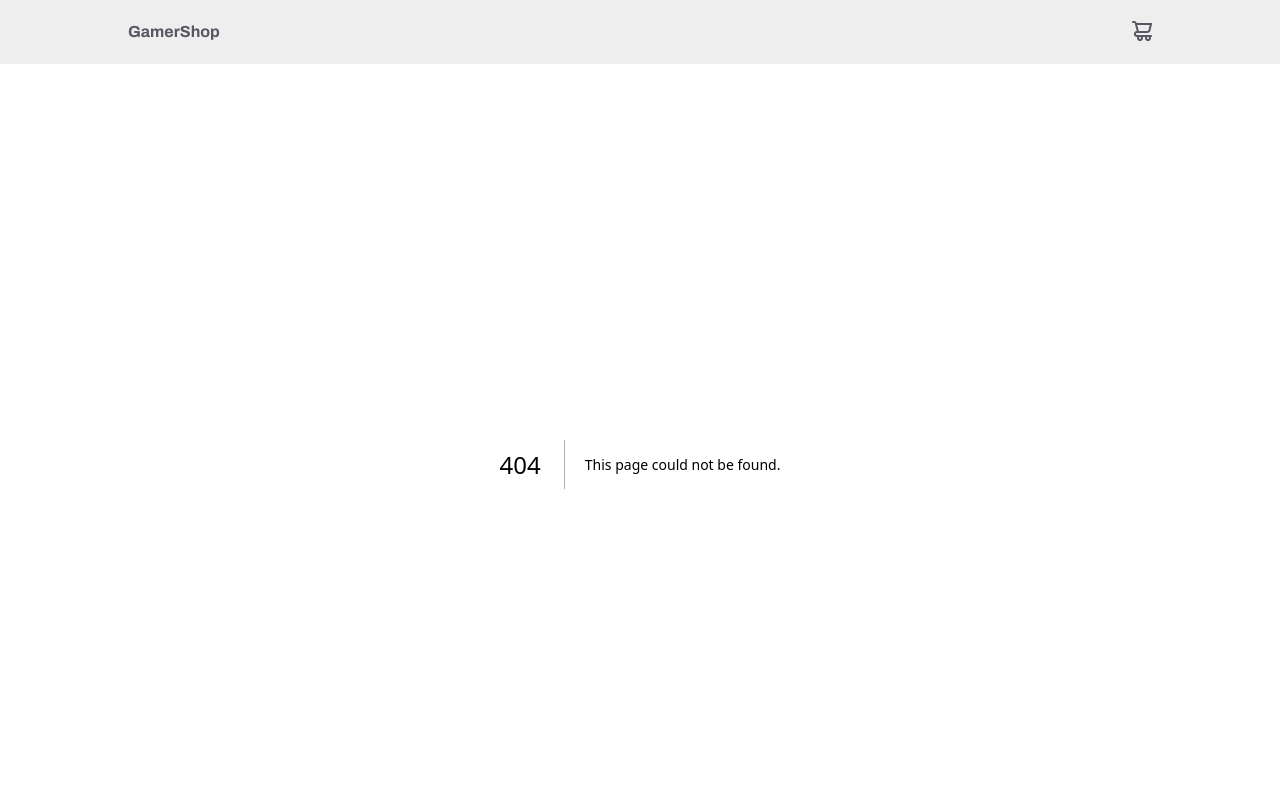
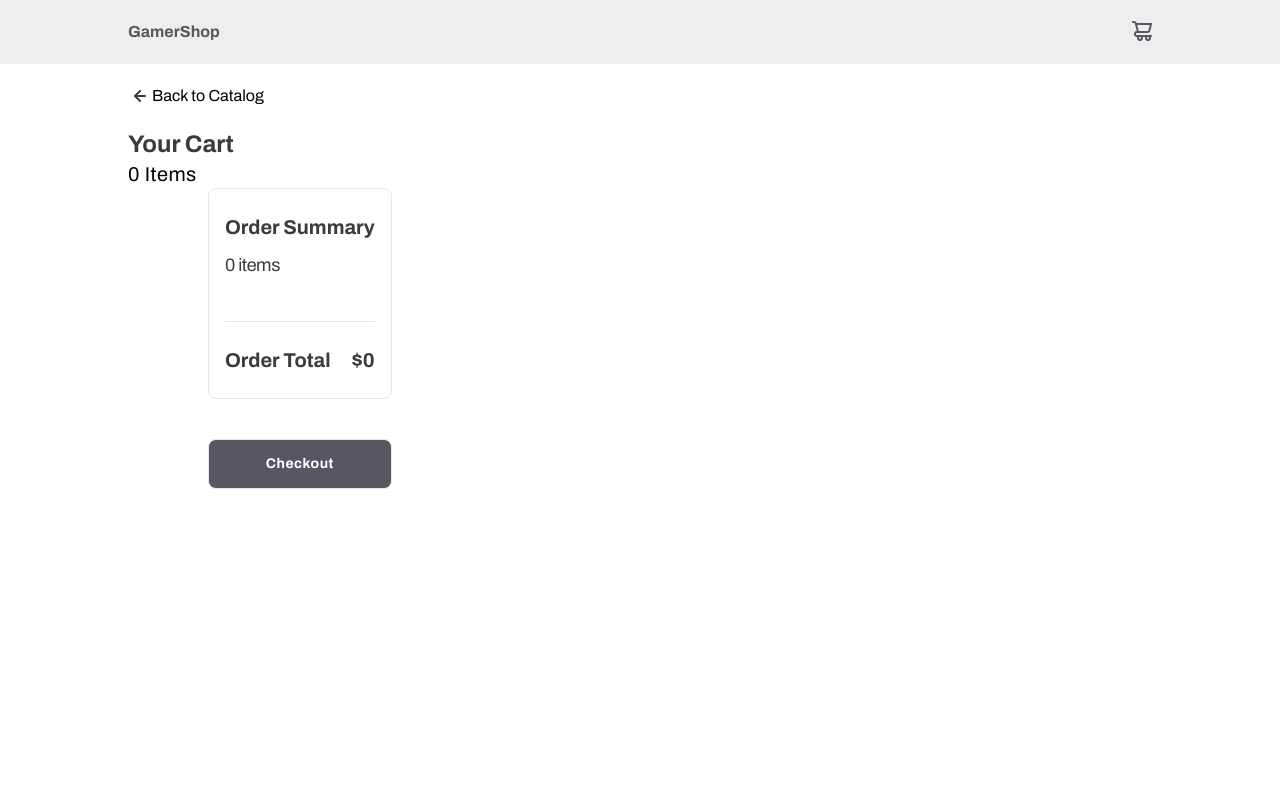
Before and after one commit to ReleaseTheCode/ad-frontend-test, a Next.js app: page /cart in a window 1280 px wide. Before the commit this address had no page. Shown: the top 800 px of the page. Built offline with nearby package versions, Linux system fonts and the light colour scheme.

Commit message:
feat: add shopping cart page

```diff
--- /dev/null
+++ b/src/app/cart/page.tsx
@@ -0,0 +1,16 @@
+import Link from "next/link";
+import { LeftArrow } from "@/components/miscellaneous/LeftArrow";
+import { CartWrapper } from "@/components/ui/CartWrapper";
+
+export default async function Cart() {
+  return (
+    <main className='min-h-screen w-full px-6 md:px-32 '>
+      <Link href='/' className="flex py-5">
+        <LeftArrow />
+        Back to Catalog
+      </Link>
+      <h1 className="font-bold text-2xl text-[#3B3B3B]">Your Cart</h1>
+      <CartWrapper />
+    </main>
+  )
+}
--- a/src/app/globals.css
+++ b/src/app/globals.css
@@ -1,3 +1,11 @@
 @tailwind base;
 @tailwind components;
 @tailwind utilities;
+
+.btn-primary {
+  @apply border bg-[#585660] text-white rounded-lg opacity-100 py-4
+}
+
+.btn-secondary {
+  @apply border border-black font-bold text-[#3B3B3B] py-2 rounded-lg opacity-100
+}
--- /dev/null
+++ b/src/components/miscellaneous/Cross.tsx
@@ -0,0 +1,9 @@
+
+
+export const Cross = () => {
+  return (
+    <svg width="24" height="24" viewBox="0 0 24 24" fill="none" xmlns="http://www.w3.org/2000/svg">
+      <path d="M13.4099 11.9991L17.7099 7.70909C17.8982 7.52078 18.004 7.26539 18.004 6.99909C18.004 6.73279 17.8982 6.47739 17.7099 6.28909C17.5216 6.10078 17.2662 5.995 16.9999 5.995C16.7336 5.995 16.4782 6.10078 16.2899 6.28909L11.9999 10.5891L7.70994 6.28909C7.52164 6.10078 7.26624 5.995 6.99994 5.995C6.73364 5.995 6.47824 6.10078 6.28994 6.28909C6.10164 6.47739 5.99585 6.73279 5.99585 6.99909C5.99585 7.26539 6.10164 7.52078 6.28994 7.70909L10.5899 11.9991L6.28994 16.2891C6.19621 16.3821 6.12182 16.4927 6.07105 16.6145C6.02028 16.7364 5.99414 16.8671 5.99414 16.9991C5.99414 17.1311 6.02028 17.2618 6.07105 17.3837C6.12182 17.5055 6.19621 17.6161 6.28994 17.7091C6.3829 17.8028 6.4935 17.8772 6.61536 17.928C6.73722 17.9787 6.86793 18.0049 6.99994 18.0049C7.13195 18.0049 7.26266 17.9787 7.38452 17.928C7.50638 17.8772 7.61698 17.8028 7.70994 17.7091L11.9999 13.4091L16.2899 17.7091C16.3829 17.8028 16.4935 17.8772 16.6154 17.928C16.7372 17.9787 16.8679 18.0049 16.9999 18.0049C17.132 18.0049 17.2627 17.9787 17.3845 17.928C17.5064 17.8772 17.617 17.8028 17.7099 17.7091C17.8037 17.6161 17.8781 17.5055 17.9288 17.3837C17.9796 17.2618 18.0057 17.1311 18.0057 16.9991C18.0057 16.8671 17.9796 16.7364 17.9288 16.6145C17.8781 16.4927 17.8037 16.3821 17.7099 16.2891L13.4099 11.9991Z" fill="#8F8F8F"/>
+    </svg>
+  )
+}
--- /dev/null
+++ b/src/components/miscellaneous/LeftArrow.tsx
@@ -0,0 +1,8 @@
+
+export const LeftArrow = () => {
+  return (
+    <svg width="24" height="24" viewBox="0 0 24 24" fill="none" xmlns="http://www.w3.org/2000/svg">
+      <path d="M6.0775 12.3809C6.12509 12.5037 6.19646 12.6158 6.2875 12.7109L11.2875 17.7109C11.3807 17.8042 11.4914 17.8781 11.6132 17.9286C11.7351 17.979 11.8656 18.005 11.9975 18.005C12.2638 18.005 12.5192 17.8992 12.7075 17.7109C12.8007 17.6177 12.8747 17.507 12.9252 17.3852C12.9756 17.2633 13.0016 17.1328 13.0016 17.0009C13.0016 16.7346 12.8958 16.4792 12.7075 16.2909L9.4075 13.0009L16.9975 13.0009C17.2627 13.0009 17.5171 12.8956 17.7046 12.708C17.8921 12.5205 17.9975 12.2661 17.9975 12.0009C17.9975 11.7357 17.8921 11.4813 17.7046 11.2938C17.5171 11.1063 17.2627 11.0009 16.9975 11.0009L9.4075 11.0009L12.7075 7.71091C12.8012 7.61795 12.8756 7.50735 12.9264 7.38549C12.9772 7.26363 13.0033 7.13292 13.0033 7.00091C13.0033 6.8689 12.9772 6.7382 12.9264 6.61634C12.8756 6.49448 12.8012 6.38388 12.7075 6.29091C12.6145 6.19719 12.5039 6.12279 12.3821 6.07202C12.2602 6.02125 12.1295 5.99511 11.9975 5.99511C11.8655 5.99511 11.7348 6.02125 11.6129 6.07202C11.4911 6.12279 11.3805 6.19719 11.2875 6.29091L6.2875 11.2909C6.19646 11.386 6.12509 11.4982 6.0775 11.6209C5.97748 11.8644 5.97748 12.1375 6.0775 12.3809Z" fill="#3B3B3B"/>
+    </svg>
+  )
+}
--- /dev/null
+++ b/src/components/ui/CartWrapper.tsx
@@ -0,0 +1,48 @@
+'use client'
+import { useState } from 'react'
+import { OrderSummary } from './OrderSummary'
+import  { default as localCart } from '../../utils/localCart'
+import { Game } from '@/utils/endpoint'
+import { CheckOutCard } from './CheckOutCard'
+
+export const CartWrapper = () => {
+const {
+    cart,
+    toggleCart
+   } = localCart
+
+  const [shoppingCart, setShoppingCart] = useState<Game[]>(cart())
+
+    const handleDeleteGame = (game:Game) => {
+      toggleCart(game)
+      setShoppingCart(cart())
+    }
+
+  return (
+  <>
+    <p className='text-xl font-normal tracking-wide'>{shoppingCart.length} Items</p>
+    <div className='flex gap-20'>
+      <div className='divide-y mb-12'>
+      {
+        shoppingCart.map( game => (
+          <CheckOutCard
+            key={game.id}
+            item={game}
+            DeleteFromCart={handleDeleteGame}
+          />
+        ) )
+      }
+      </div>
+      <div className='2xl:min-w-[532px]'>
+        <OrderSummary cart={shoppingCart} />
+        <button
+          onClick={()=>console.log('Checkout')}
+          className="w-full btn-primary font-bold text-sm leading-4 tracking-[0.5px] mb-8"
+        >
+          Checkout
+        </button>
+      </div>
+    </div>
+  </>
+  )
+}
--- /dev/null
+++ b/src/components/ui/CheckOutCard.tsx
@@ -0,0 +1,38 @@
+import Image from "next/image"
+import { Game } from '@/utils/endpoint'
+import { Cross } from '../miscellaneous/Cross'
+
+interface Props {
+  item: Game
+  DeleteFromCart: (value: Game) => void
+}
+
+export const CheckOutCard = ({ item, DeleteFromCart}: Props) => {
+
+  return (
+    <div className='py-5 px-4 relative mb-5'>
+      <span className='absolute end-4' onClick={()=>DeleteFromCart(item)}>
+        <Cross/>
+      </span>
+      <div className="relative w-full h-[136px] max-w-[259px] md:w-[256px] h-[240px] mb-5">
+        <Image
+          src={item.image}
+          alt={item.name}
+          className="object-cover overflow-hidden"
+          sizes="(min-width: 768px) 256px, 259px"
+          fill
+        />
+      </div>
+      <p className="text-base text-[#737373] uppercase font-bold mb-3">
+        {item.genre}
+      </p>
+      <h2 className="text-lg font-bold mb-2">
+        {item.name}
+      </h2>
+      <p className="text-base leading-5 text-[#737373] mb-6">
+        {item.description}
+      </p>
+      <span className="absolute end-4 text-lg leading-5 tracking-[0.4px] font-bold text-[#3B3B3B]">${item.price}</span>
+    </div>
+  )
+}
--- /dev/null
+++ b/src/components/ui/OrderSummary.tsx
@@ -0,0 +1,26 @@
+import { Game } from "@/utils/endpoint"
+
+export const OrderSummary = ({cart}:{cart: Game[]}) => {
+  const total = cart.reduce((accumulator, currentValue) => accumulator + currentValue.price, 0)
+
+
+  return (
+    <div className="border-[0.5px] rounded-lg py-6 px-4 mb-10">
+      <h2 className="font-bold text-xl text-[#3B3B3B] mb-3">Order Summary</h2>
+      <p className="text-lg font-normal leading-6 tracking-tight text-[#3B3B3B] mb-11">{cart.length} items</p>
+
+      {
+        cart.map(({name,price}) => (
+        <div key={name} className="flex justify-between text-[#3B3B3B]">
+          <span className="text-lg font-normal">{name}</span><span className="text-lg font-normal ">$ {price}</span>
+        </div>
+        ))
+      }
+      <hr className="my-6"/>
+      <h2 className="flex justify-between font-bold text-xl text-[#3B3B3B]">
+        <span>Order Total</span>
+        <span>${total}</span>
+      </h2>
+    </div>
+  )
+}
```
